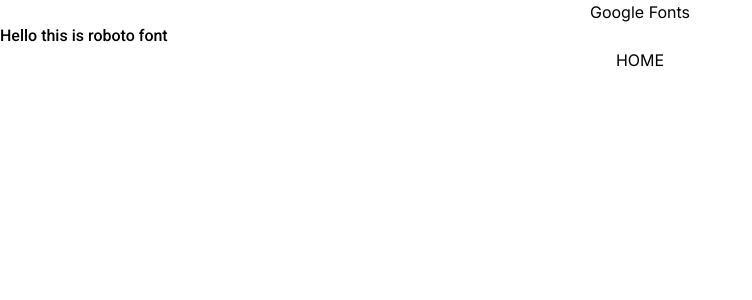
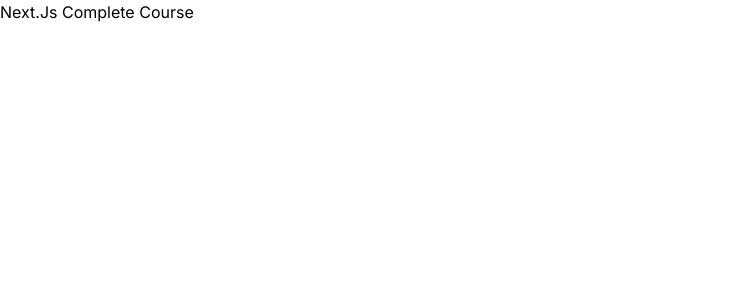
Before and after one commit to MukulAggarwal21/Next-JS-Wiz, a Next.js app: page / in a window 1280 px wide. Shown: the top 300 px of the page, without its empty margins (0-752 px from the left). Built offline with nearby package versions, Linux system fonts and the light colour scheme.

Commit message:
Fetch Data (Client Component)

```diff
--- /dev/null
+++ b/app/data/page.js
@@ -0,0 +1,29 @@
+'use client'
+import React from 'react'
+import {useEffect , useState} from "react";
+
+const Data = () => {
+   const [product , setProduct] = useState([])
+
+   useEffect(()=>{
+      async function fetchData() {
+        let data = await fetch('https://jsonplaceholder.typicode.com/posts')
+        data = await data.json()
+        setProduct(data)
+        console.log(data)
+      }
+      fetchData()
+   } , [ ])
+
+  return (
+    <ul>
+        {product?.map((p) =>(
+            <>
+                <li className='border m-5 px-4 py-2'  key={p.id} >{p.title} </li>
+            </>
+        ))}
+    </ul>
+  );
+};
+
+export default Data
--- a/app/globals.css
+++ b/app/globals.css
@@ -31,7 +31,7 @@
     text-wrap: balance;
   }
 } */
-
+/*
 ul{
  display: flex;
  justify-content: space-around;
@@ -43,4 +43,4 @@
 }
 h1{
   text-align: center;
-}
+} */
--- a/app/page.js
+++ b/app/page.js
@@ -1,10 +1,8 @@
-'use client'
+
 import { useRouter } from 'next/navigation'
 // import About from './about/page'
 import Link from 'next/link'
-import { Roboto } from 'next/font/google'
 
- const roboto = Roboto({subsets : ['latin'] ,weight : '500'})
 
 
 const Home = () => {
@@ -14,12 +12,10 @@
   //   router.push(page)
   //  }
 
-
   return (
    <section>
-   <h1>Google Fonts</h1>
-   <h2 className={roboto.className}>Hello this is roboto font </h2>
-    <h1>HOME</h1>
+
+    <h1>Next.Js Complete Course </h1>
 
    {/* expanation of different types of Routinhg  */}
 
```
